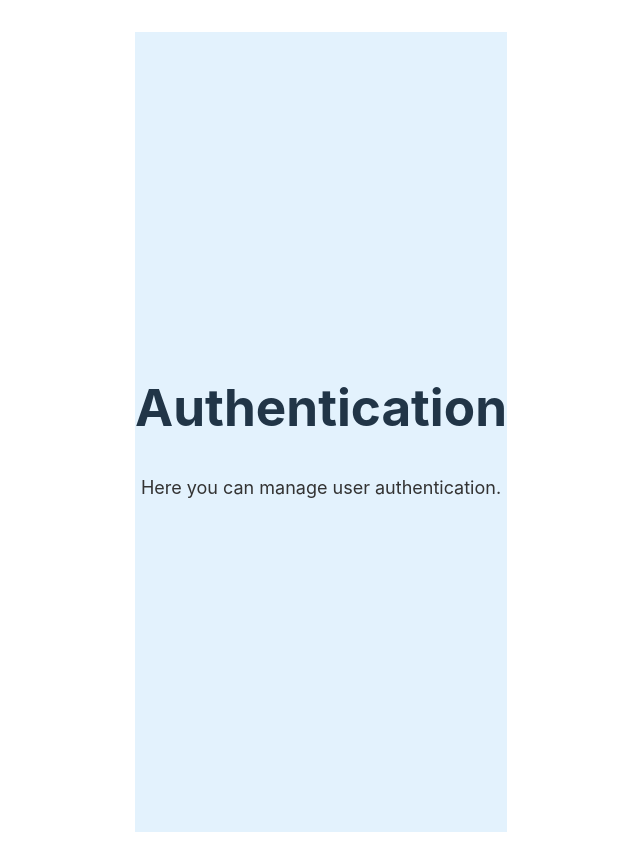
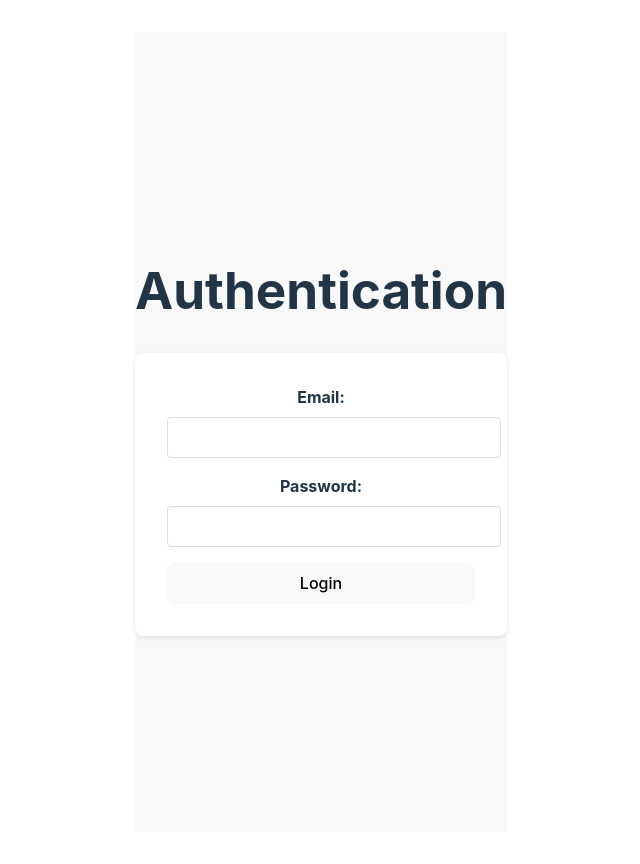
Before and after one commit to Amayuru1999/MetaRoon-Firebase-Assignment, a React (Vite) app in the folder frontend/: page /auth in a window 1280 px wide. Shown: the whole page, without its empty margins (319-959 px from the left). Built offline with nearby package versions, Linux system fonts and the light colour scheme.

Commit message:
feat:login screen template created

```diff
--- a/frontend/src/screens/AuthScreen.css
+++ b/frontend/src/screens/AuthScreen.css
@@ -4,17 +4,47 @@
     align-items: center;
     justify-content: center;
     height: 100vh;
-    width: 100%;
-    background-color: #e3f2fd;
-    margin: 0;
-    padding: 0;
+    background-color: #f9f9f9;
 }
 
-.auth-screen h1 {
-    margin-bottom: 20px;
+.auth-form {
+    background: #ffffff;
+    padding: 2rem;
+    border-radius: 8px;
+    box-shadow: 0 2px 4px rgba(0, 0, 0, 0.1);
+    width: 100%;
+    max-width: 400px;
+    box-sizing: border-box;
 }
 
-.auth-screen p {
-    font-size: 18px;
-    color: #333;
+.form-group {
+    margin-bottom: 1rem;
 }
+
+.form-group label {
+    display: block;
+    margin-bottom: 0.5rem;
+    font-weight: bold;
+}
+
+.form-group input {
+    width: 100%;
+    padding: 0.75rem;
+    border: 1px solid #ddd;
+    border-radius: 4px;
+}
+
+button {
+    width: 100%;
+    padding: 0.75rem;
+    border: none;
+    border-radius: 4px;
+    background-color: #007bff;
+    color: #000000;
+    font-size: 1rem;
+    cursor: pointer;
+}
+
+button:hover {
+    background-color: #0056b3;
+}
--- a/frontend/src/screens/AuthScreen.tsx
+++ b/frontend/src/screens/AuthScreen.tsx
@@ -1,12 +1,43 @@
-import React from 'react';
+import React, { useState } from 'react';
 import './AuthScreen.css';
 
 const AuthScreen: React.FC = () => {
+    const [email, setEmail] = useState('');
+    const [password, setPassword] = useState('');
+
+    const handleSubmit = (event: React.FormEvent) => {
+        event.preventDefault();
+        // Handle authentication logic here
+        console.log('Email:', email);
+        console.log('Password:', password);
+    };
+
     return (
         <div className="auth-screen">
             <h1>Authentication</h1>
-            <p>Here you can manage user authentication.</p>
-            {/* Add more components or functionality related to authentication */}
+            <form onSubmit={handleSubmit} className="auth-form">
+                <div className="form-group">
+                    <label htmlFor="email">Email:</label>
+                    <input
+                        type="email"
+                        id="email"
+                        value={email}
+                        onChange={(e) => setEmail(e.target.value)}
+                        required
+                    />
+                </div>
+                <div className="form-group">
+                    <label htmlFor="password">Password:</label>
+                    <input
+                        type="password"
+                        id="password"
+                        value={password}
+                        onChange={(e) => setPassword(e.target.value)}
+                        required
+                    />
+                </div>
+                <button type="submit">Login</button>
+            </form>
         </div>
     );
 }
```
